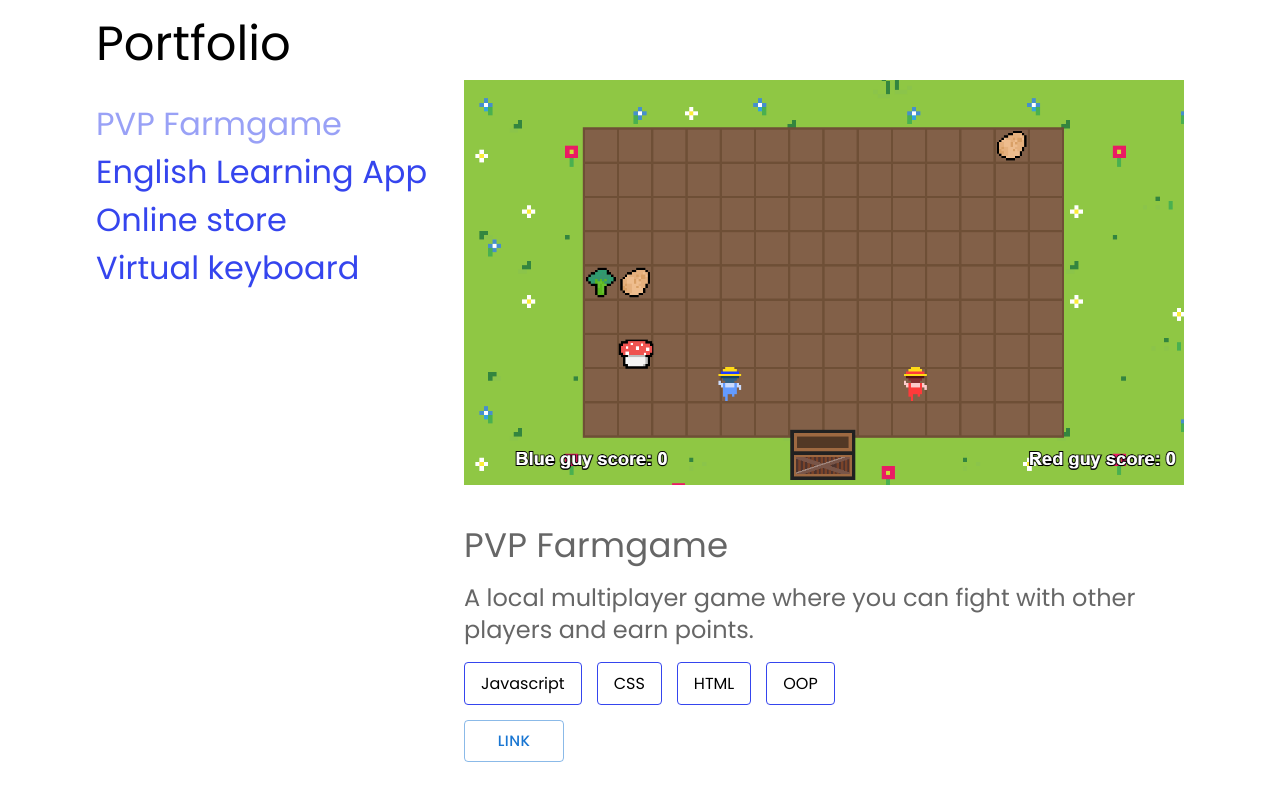
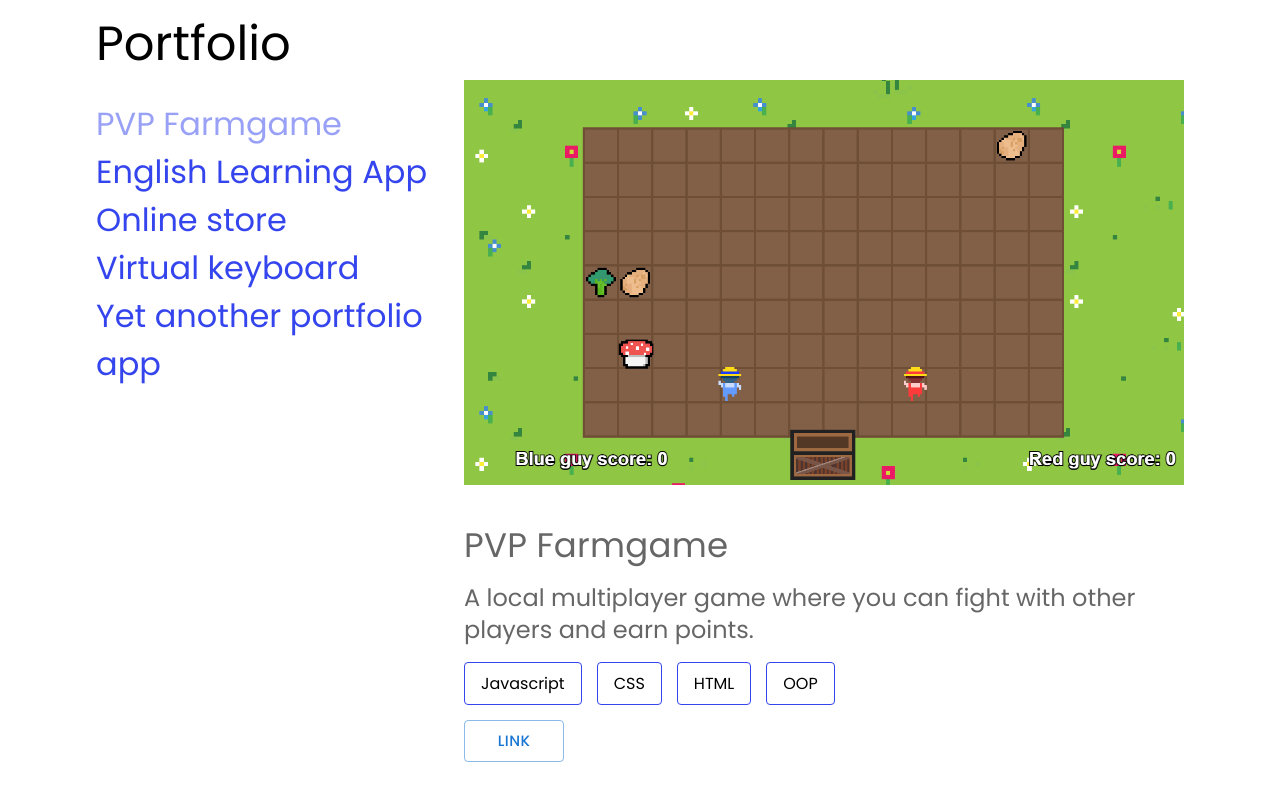
Before and after one commit to pupixipup/romas-bitinas-portfolio, a Next.js app: page / in a window 1280 px wide. Shown: the part 2725-3525 px from the top of the page. Built offline with nearby package versions, Linux system fonts and the light colour scheme.

Commit message:
feat: add new item to the portfolio

```diff
--- a/src/data/portfolio.ts
+++ b/src/data/portfolio.ts
@@ -1,36 +1,48 @@
-import game from '../assets/game.png'
-import rslang from '../assets/rslang.png'
-import store from '../assets/store.png'
-import keyboard from '../assets/keyboard.png'
+import game from "../assets/game.png"
+import rslang from "../assets/rslang.png"
+import store from "../assets/store.png"
+import keyboard from "../assets/keyboard.png"
+import portfolioApp from "../assets/app.png"
 
 const portfolio = [
   {
     imageUrl: game,
-    url: 'https://ju-nmd2021.github.io/fop-project-brawlstarslovers/',
-    title: 'PVP Farmgame',
-    description: 'A local multiplayer game where you can fight with other players and earn points.',
-    stack: ['Javascript', 'CSS', 'HTML', 'OOP']
+    url: "https://ju-nmd2021.github.io/fop-project-brawlstarslovers/",
+    title: "PVP Farmgame",
+    description:
+      "A local multiplayer game where you can fight with other players and earn points.",
+    stack: ["Javascript", "CSS", "HTML", "OOP"],
   },
   {
     imageUrl: rslang,
-    url: 'https://delightful-sherbet-646b9e.netlify.app/',
-    title: 'English Learning App',
-    description: 'A responsive single-page application for learning English words. A textbook with a database of words for learning, mini-games and the statistics page',
-    stack: ['React', 'Typescript', 'SCSS']
+    url: "https://delightful-sherbet-646b9e.netlify.app/",
+    title: "English Learning App",
+    description:
+      "A responsive single-page application for learning English words. A textbook with a database of words for learning, mini-games and the statistics page",
+    stack: ["React", "Typescript", "SCSS"],
   },
   {
     imageUrl: store,
-    url: 'https://rolling-scopes-school.github.io/pupixipup-JSFE2022Q1/online-shop/index.html',
-    title: 'Online store',
-    description: 'Online store with the focus on front-end logics.',
-    stack: ['Typescript', 'Jest', 'Fakestore API', 'Webpack']
+    url: "https://rolling-scopes-school.github.io/pupixipup-JSFE2022Q1/online-shop/index.html",
+    title: "Online store",
+    description: "Online store with the focus on front-end logics.",
+    stack: ["Typescript", "Jest", "Fakestore API", "Webpack"],
   },
   {
     imageUrl: keyboard,
-    url: 'https://pupixipup.github.io/virtual-keyboard/',
-    title: 'Virtual keyboard',
-    description: 'Virtual replication of a physical keyboard. The keyboard is created using JavaScript and CSS.',
-    stack: ['Javascript', 'CSS']
-  }
+    url: "https://pupixipup.github.io/virtual-keyboard/",
+    title: "Virtual keyboard",
+    description:
+      "Virtual replication of a physical keyboard. The keyboard is created using JavaScript and CSS.",
+    stack: ["Javascript", "CSS"],
+  },
+  {
+    imageUrl: portfolioApp,
+    url: "https://portfolio-app-xyx.herokuapp.com/about",
+    title: "Yet another portfolio app",
+    description:
+      "This is my portfolio app which was done as a part of University course. It is a full-stack application with the focus on back-end. The app is deployed on Heroku and built with SQLite, Express and Handlebars. Yes, it might seem strange to have two portfolio apps, but I wanted to try out different technologies.",
+    stack: ["SQLite", "Express", "NodeJS", "Handlebars"],
+  },
 ]
 export default portfolio
```
Also changed, not shown: src/assets/app.png (added).
